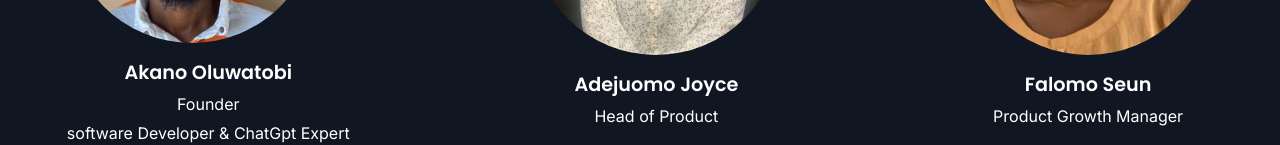
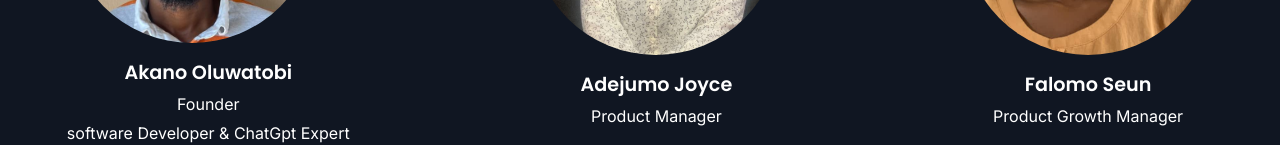
Before and after one commit to Menzo101/nextLynx, a React (Vite) app: page /about in a window 1280 px wide. Shown: the part 1970-2115 px from the top of the page. Built offline with nearby package versions, Linux system fonts and the light colour scheme; a web font is replaced by a local one.

Commit message:
fourth commit

```diff
--- a/src/data.js
+++ b/src/data.js
@@ -38,8 +38,8 @@ export const teammember = [
   },
   {
     id: 5,
-    name: "Adejuomo Joyce",
-    role: "Head of Product ",
+    name: "Adejumo Joyce",
+    role: "Product Manager ",
     image: adeolaimage,
   },
   {
```
